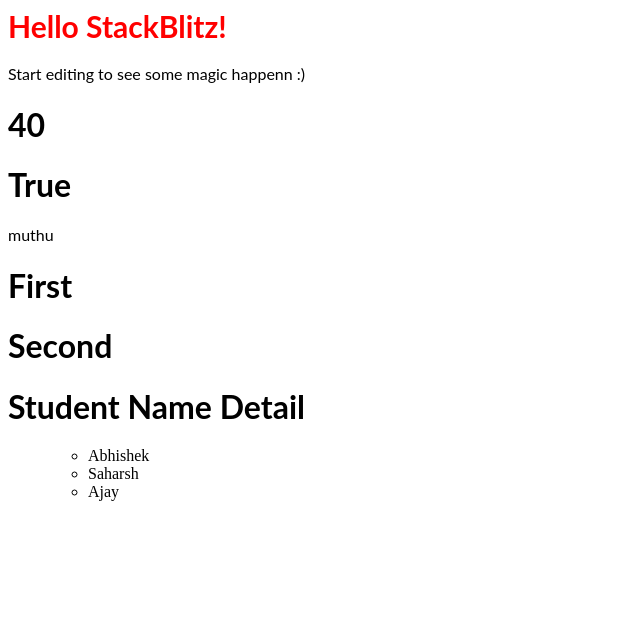
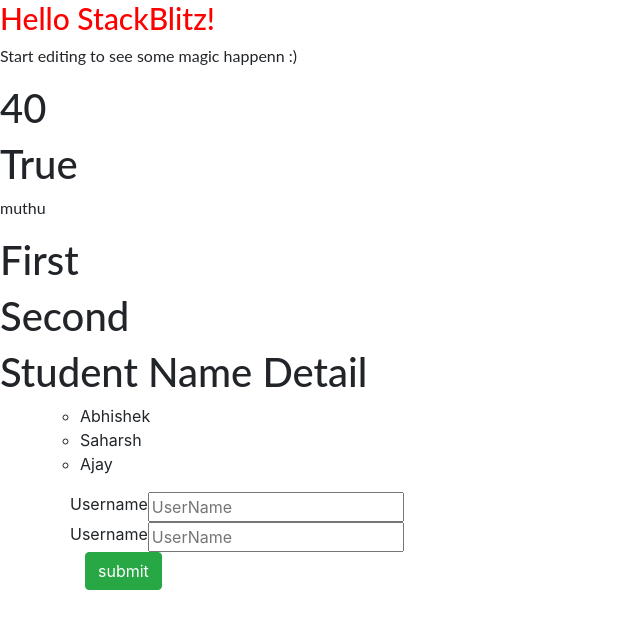
Before and after one commit to muthukumarathithan/muthukumarathithan-react-task, a React (Create React App) app: page / in a window 1280 px wide. Shown: the top 628 px of the page, without its empty margins (0-640 px from the left). Built offline with nearby package versions, Linux system fonts and the light colour scheme.

Commit message:
3 files modified, 1 added

```diff
--- a/src/App.js
+++ b/src/App.js
@@ -2,6 +2,7 @@ import React, { Component } from "react";
 import "./style.css";
 import Function from "./Function.js";
 import List from "./List";
+import Form from "./Form";
 
 class App extends Component {
   render() {
@@ -22,6 +23,7 @@ class App extends Component {
         <First />
         <Second />
         <List />
+        <Form />
       </div>
     );
   }
--- /dev/null
+++ b/src/Form.js
@@ -0,0 +1,72 @@
+import React, { Component } from "react";
+import ReactDOM from "react-dom";
+import axios from "axios";
+class Form extends Component {
+  constructor() {
+    super();
+    this.state = {
+      name: "react",
+      username: "",
+      password: ""
+    };
+  }
+  handleChange = e => {
+    e.preventDefault();
+    this.setState({ [e.target.name]: e.target.value });
+  };
+  onhandleClick = e => {
+    e.preventDefault();
+    console.log(
+      `The values are ${this.state.username}, ${this.state.password}
+      }`
+    );
+
+    const url = `https://jsonplaceholder.typicode.com/users/`;
+    const data = { name: this.state.username, password: this.state.password };
+    axios(url, {
+      method: `POST`,
+      body: JSON.stringify(data),
+      headers: { "Content-Type": "application/json" }
+    })
+      .then(res => console.log("success", res.data))
+      .catch(error => console.error("Error", error));
+    this.setState({
+      data: data
+    });
+    console.log(data);
+  };
+  render() {
+    return (
+      <React.Fragment>
+        <h1>{this.state.username}</h1>
+        <h1>{this.state.password}</h1>
+        <form onSubmit={this.onhandleClick}>
+          <div class="container">
+            <div class="row">
+              <lable>Username</lable>
+              <input
+                type="text"
+                value={this.state.username}
+                placeholder="UserName"
+                onChange={this.handleChange}
+                name="username"
+              />
+            </div>
+            <div class="row">
+              <lable>Username</lable>
+              <input
+                type="password"
+                value={this.state.password}
+                placeholder="UserName"
+                name="password"
+                onChange={this.handleChange}
+              />
+            </div>
+            <input type="submit" class="btn btn-success" value="submit" />
+          </div>
+        </form>
+      </React.Fragment>
+    );
+  }
+}
+export default Form;
--- a/src/index.js
+++ b/src/index.js
@@ -1,5 +1,6 @@
 import React from "react";
 import ReactDOM from "react-dom";
+import "bootstrap/dist/css/bootstrap.min.css";
 
 import App from "./App";
 
```
Also changed, not shown: package.json (+7 -2 lines).
